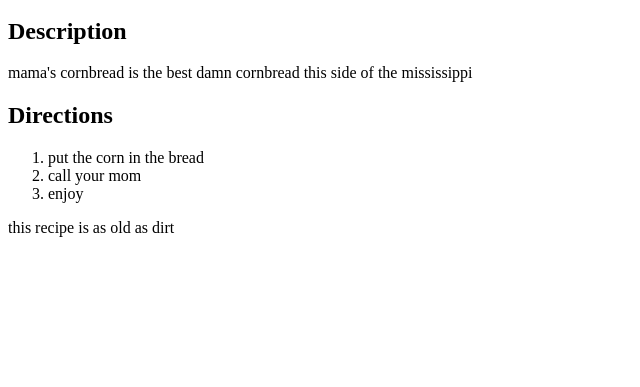
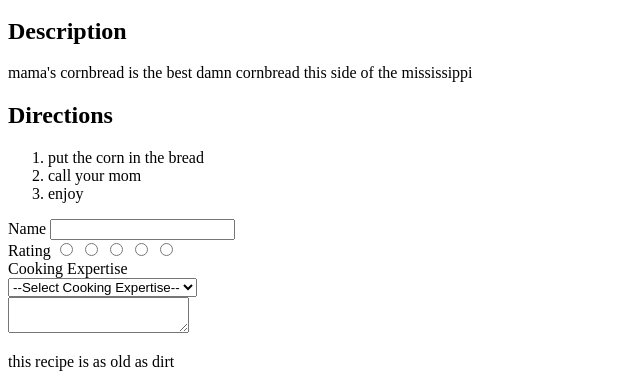
Before and after one commit to rgkeith3/html_recipe, a plain HTML site: page index.html in a window 1280 px wide. Shown: the part 910-1297 px from the top of the page, without its empty margins (0-640 px from the left). Before the commit the page ends 1163 px from the top, so only its background shows below. Drawn offline with Linux system fonts and the light colour scheme.

Commit message:
Add form data

```diff
--- a/index.html
+++ b/index.html
@@ -43,6 +43,41 @@
         <li>enjoy</li>
       </ol>
     </section>
+    <section>
+      <form action="/reviews" method="post">
+        <label for="name">Name</label>
+        <input type="text" name="review[name]" id="name">
+
+        <br>
+
+        <label for="rating">Rating</label>
+        <input selected type="radio" name="review[rating]" id="rating" value="1">
+        <input type="radio" name="review[rating]" id="rating" value="2">
+        <input type="radio" name="review[rating]" id="rating" value="3">
+        <input type="radio" name="review[rating]" id="rating" value="4">
+        <input type="radio" name="review[rating]" id="rating" value="5">
+
+        <br>
+
+        <label for="expertise">Cooking Expertise</label>
+
+        <br>
+
+        <select name="review[expertise]" id="expertise">
+          <option disabled selected>--Select Cooking Expertise--</option>
+          <option value="sometimes">Sometimes Cook</option>
+          <option value="everyday">Cook Everyday</option>
+          <option value="hobbyist">Cooking is a Hobby</option>
+          <option value="professional">Professional Chef</option>
+        </select>
+
+        <br>
+
+        <label>
+          <textarea name="review[review]"></textarea>
+        </label>
+      </form>
+    </section>
     <footer>
       <p>this recipe is as old as dirt</p>
     </footer>
```
